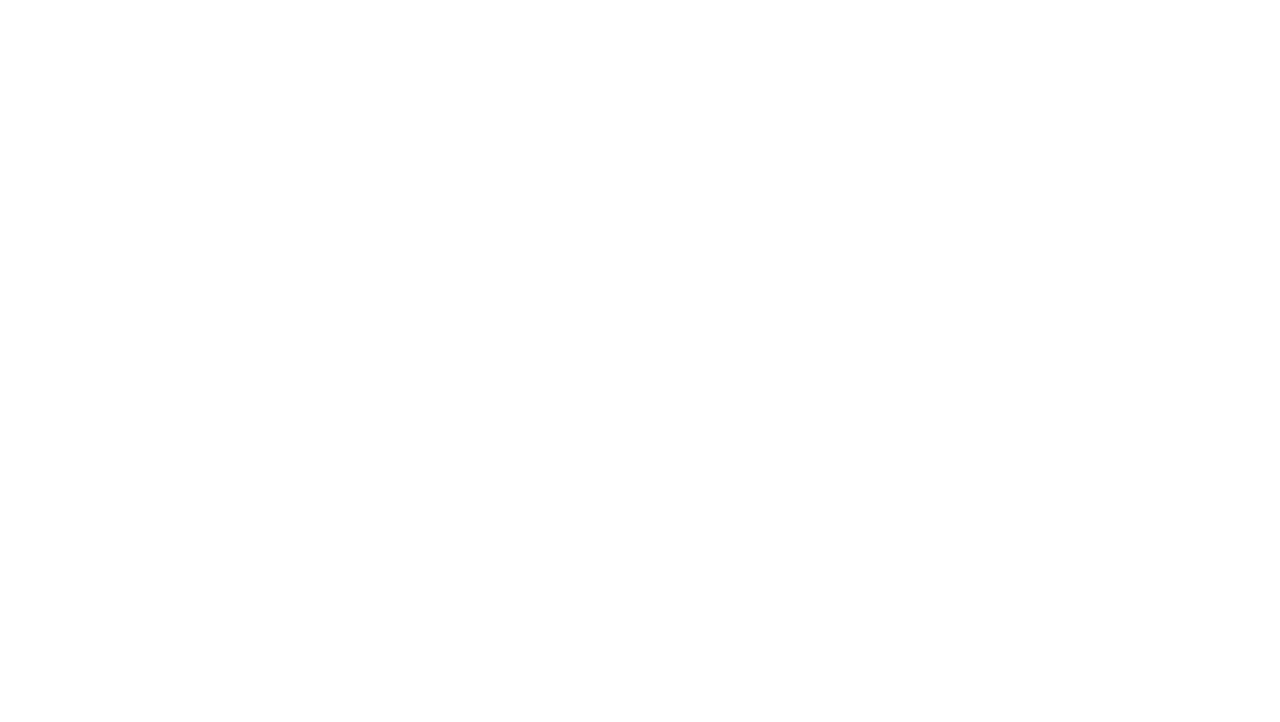
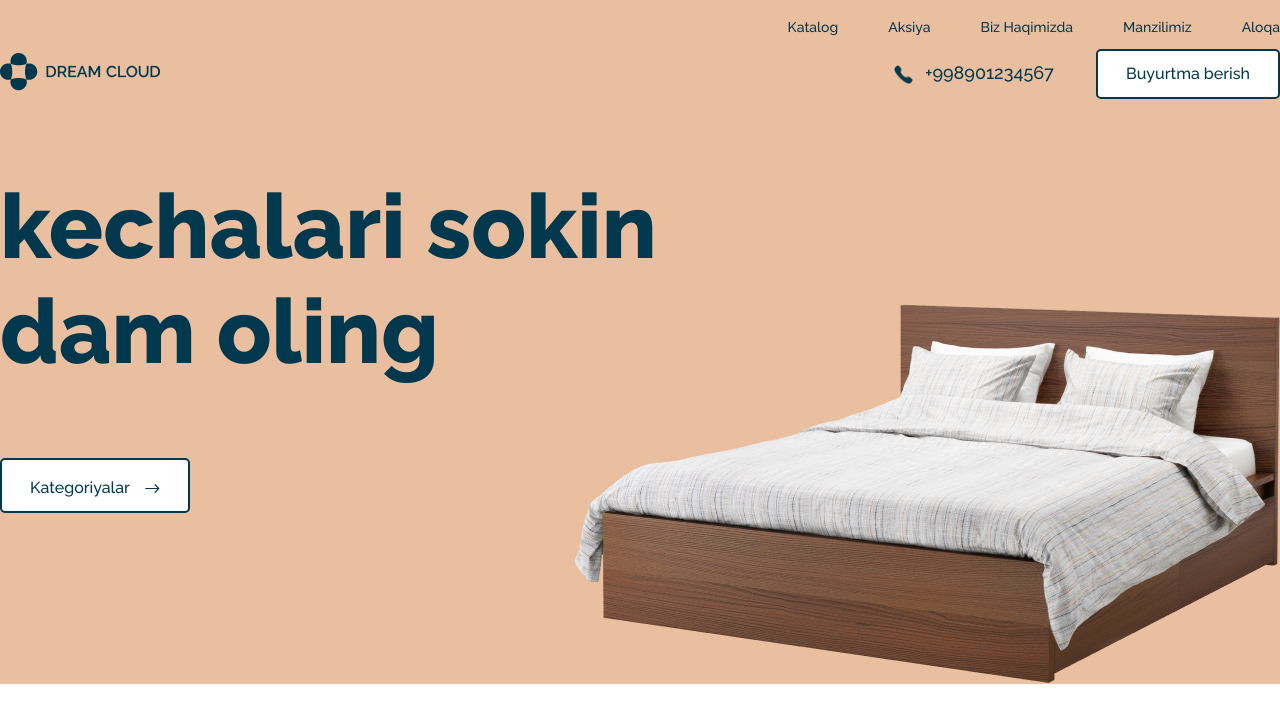
Before and after one commit to Umiddev1/matras, a plain HTML site: page index.html in a window 1280 px wide. Drawn offline with nearby package versions, Linux system fonts and the light colour scheme.

Commit message:
hero completed

```diff
--- a/index.html
+++ b/index.html
@@ -21,11 +21,57 @@
 </head>
 <body>
 
-  <!-- Header -->
-  <header class="header"></header>
-
   <!-- Hero -->
-  <div class="Hero"></div>
+  <div class="hero">
+    <div class="container">
+      <!-- Header -->
+      <header class="header">
+        <nav class="header__nav nav">
+          <ul class="nav__list">
+            <li class="nav__item">
+              <a href="#">katalog</a>
+            </li>
+            <li class="nav__item">
+              <a href="#">aksiya</a>
+            </li>
+            <li class="nav__item">
+              <a href="#">biz haqimizda</a>
+            </li>
+            <li class="nav__item">
+              <a href="#">manzilimiz</a>
+            </li>
+            <li class="nav__item">
+              <a href="#">aloqa</a>
+            </li>
+          </ul>
+        </nav>
+        <div class="header__main">
+          <div class="header__logo-wrap">
+            <a href="#" class="header__logo">
+              <img src="./images/logo.png" alt="logo">
+            </a>
+          </div>
+          <div class="header__btns">
+            <a href="tel:998901234567" class="tel-btn">+998901234567</a>
+            <button class="header__btn button">Buyurtma berish</button>
+          </div>
+        </div>
+      </header>
+      <div class="hero__carousel carousel">
+        <div class="carousel__page">
+          <div class="carousel__desc">
+            <h2 class="carousel__title">
+              kechalari sokin dam oling
+            </h2>
+            <button class="carousel__btn button">Kategoriyalar</button>
+          </div>
+          <div class="carousel__image">
+            <img src="./images/carousel-img.png" alt="image">
+          </div>
+        </div>
+      </div>
+    </div>
+  </div>
 
   <main>
       <!-- Statistics -->
--- a/scss/_general.scss
+++ b/scss/_general.scss
@@ -19,9 +19,26 @@ body {
   overflow-x: hidden;
   font-family: $font-stack;
   background-color: #fff;
+  color: $color-primary;
 }
 
 img {
   max-width: 100%;
   height: auto;
 }
+
+ul {
+  margin: 0;
+  padding: 0;
+  list-style: none;
+}
+
+a {
+  text-decoration: none;
+  color: inherit;
+}
+
+button {
+  cursor: pointer;
+  color: inherit;
+}
--- a/scss/blocks/_blocks.scss
+++ b/scss/blocks/_blocks.scss
@@ -1,2 +1,7 @@
 @import "visually-hidden";
 @import "container";
+@import "hero";
+@import "header";
+@import "nav";
+@import "carousel";
+@import "button";
--- /dev/null
+++ b/scss/blocks/_button.scss
@@ -0,0 +1,9 @@
+.button {
+    padding: 13px 28px 14px 28px;
+    font-weight: 500;
+    font-size: 16px;
+    line-height: 19px;
+    background: #fff;
+    border: 2px solid $color-primary;
+    border-radius: 5px;
+}
--- /dev/null
+++ b/scss/blocks/_carousel.scss
@@ -0,0 +1,40 @@
+.carousel {
+    padding-bottom: 171px;
+    position: relative;
+
+    &__page {
+        display: flex;
+    }
+
+    &__title {
+        max-width: 735px;
+        width: 100%;
+        font-weight: 800;
+        font-size: 90px;
+        line-height: 105px;
+    }
+
+    &__btn {
+        &::after {
+            content: '';
+            margin-left: 15px;
+            display: inline-block;
+            width: 15px;
+            height: 20px;
+            position: relative;
+            top: 5px;
+            background-image: url('../../images/arrow.svg');
+            background-repeat: no-repeat;
+            background-size: contain;
+            background-position: center center;
+        }
+    }
+
+    &__image {
+        img {
+            position: absolute;
+            right: 0;
+            bottom: 0;
+        }
+    }
+}
--- /dev/null
+++ b/scss/blocks/_header.scss
@@ -0,0 +1,33 @@
+
+.header {
+    &__main {
+        display: flex;
+        justify-content: space-between;
+        align-items: center;
+    }
+
+    &__btn {
+        margin-left: 38px;
+    }
+
+}
+
+.tel-btn {
+    font-weight: 500;
+    font-size: 18px;
+    line-height: 21px;
+
+    &::before {
+        content: '';
+        margin-right: 12px;
+        display: inline-block;
+        width: 19px;
+        height: 19px;
+        position: relative;
+        top: 5px;
+        background-image: url('../../images/Call.png');
+        background-repeat: no-repeat;
+        background-size: cover;
+        background-position: center center;
+    }
+}
--- /dev/null
+++ b/scss/blocks/_hero.scss
@@ -0,0 +1,3 @@
+.hero {
+    background: $color-secondary;
+}
--- /dev/null
+++ b/scss/blocks/_nav.scss
@@ -0,0 +1,18 @@
+.nav {
+    display: flex;
+    justify-content: end;
+
+    &__list {
+        display: inline-flex;
+    }
+
+    &__item {
+        padding-top: 19px;
+        padding-bottom: 14px;
+        margin-left: 50px;
+        font-weight: 500;
+        font-size: 14px;
+        line-height: 16px;
+        text-transform: capitalize;
+    }
+}
```
Also changed, not shown: css/main.css, css/main.min.css, images/Call.png (added), images/arrow.svg (added), images/carousel-img.png (added), images/logo.png (added), 2 other files.
